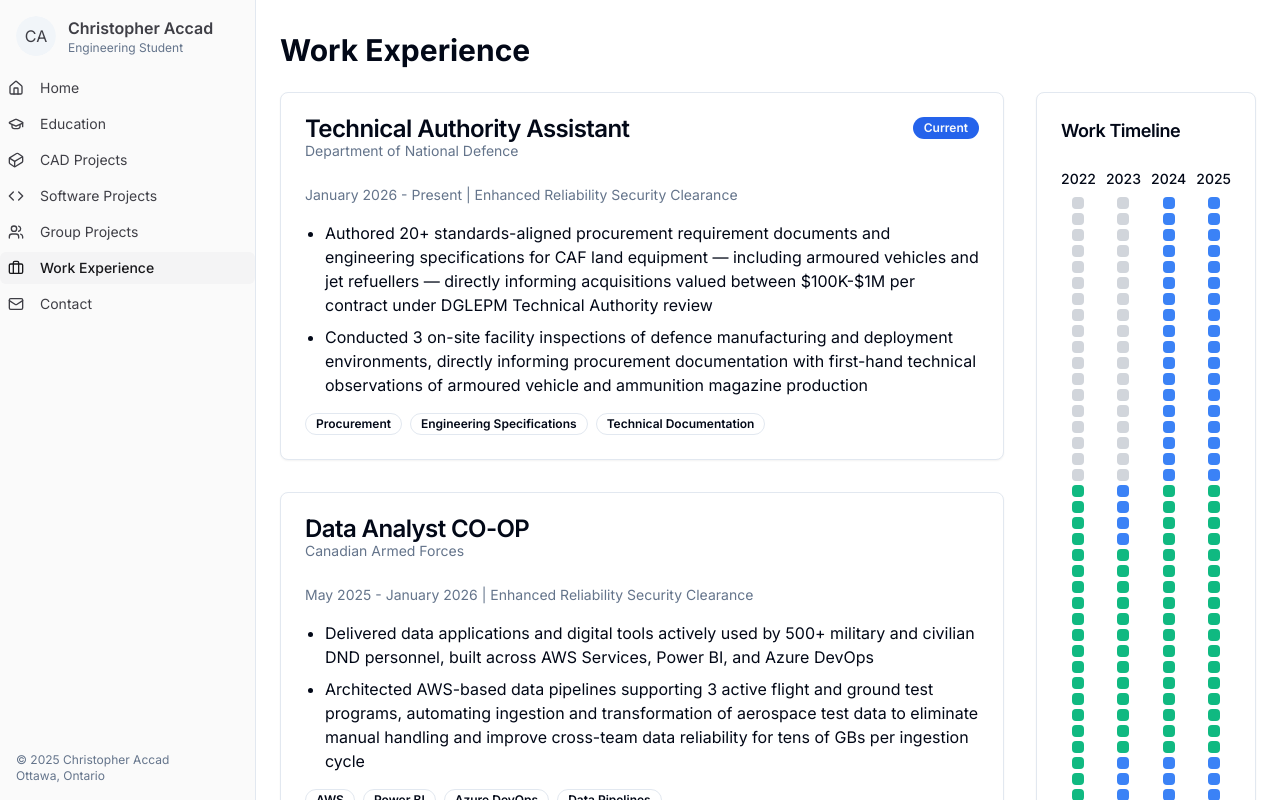
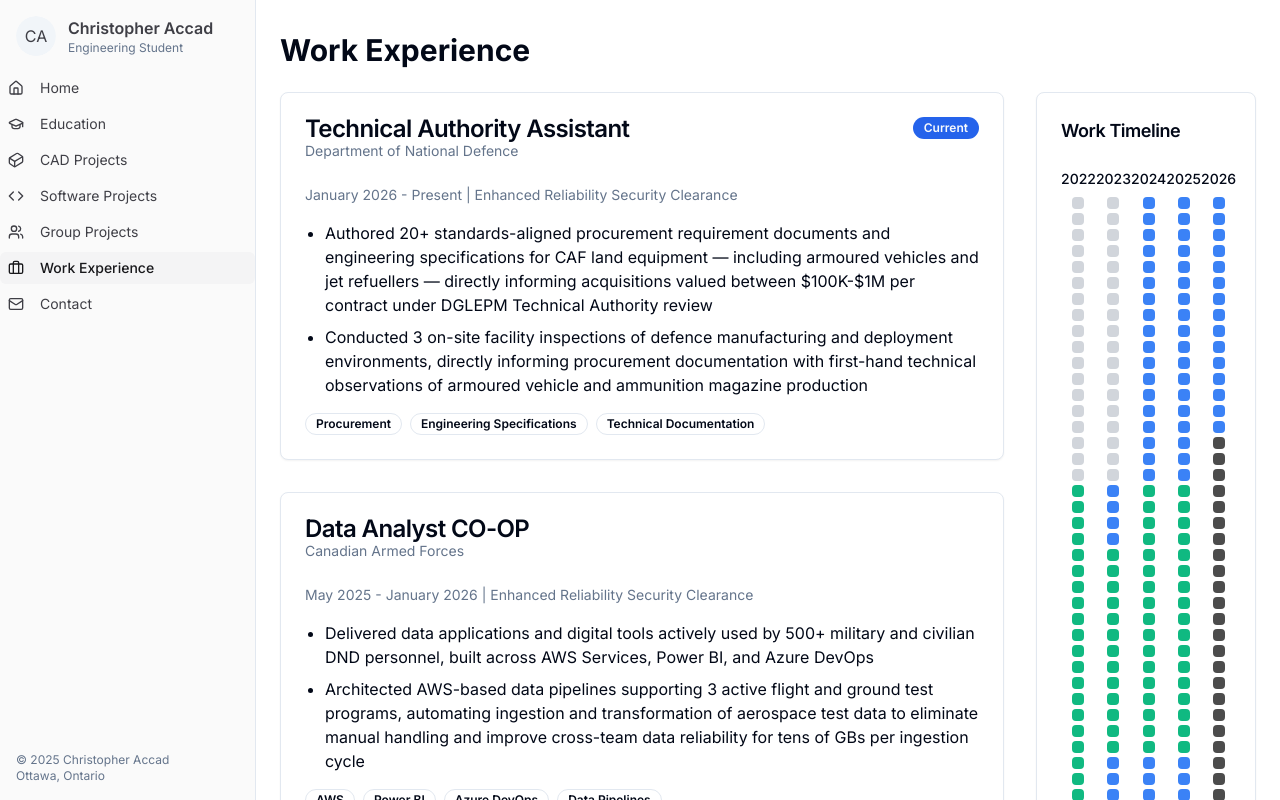
Before and after one commit to cnote203/portfolio_website, a Next.js app: page /experience in a window 1280 px wide. Shown: the top 800 px of the page. Built offline with nearby package versions, Linux system fonts and the light colour scheme.

Commit message:
feat: extend work timeline to include 2026
Update 'generateWeeks' to cover years 2022-2026 for full employment display.

Co-authored-by: Chris Accad <79333971+cnote203@users.noreply.github.com>

```diff
--- a/components/work-contribution-graph.tsx
+++ b/components/work-contribution-graph.tsx
@@ -180,9 +180,9 @@ export function WorkContributionGraph() {
     return Math.ceil((dayOfMonth + firstDayOfMonth.getDay()) / 7)
   }
 
-  // Generate weeks for 4 years (2022 to 2025)
+  // Generate weeks for 5 years (2022 to 2026)
   const generateWeeks = () => {
-    const years = [2022, 2023, 2024, 2025]
+    const years = [2022, 2023, 2024, 2025, 2026]
     const weeksPerYear = 52
 
     return years.map((year) => {
```
